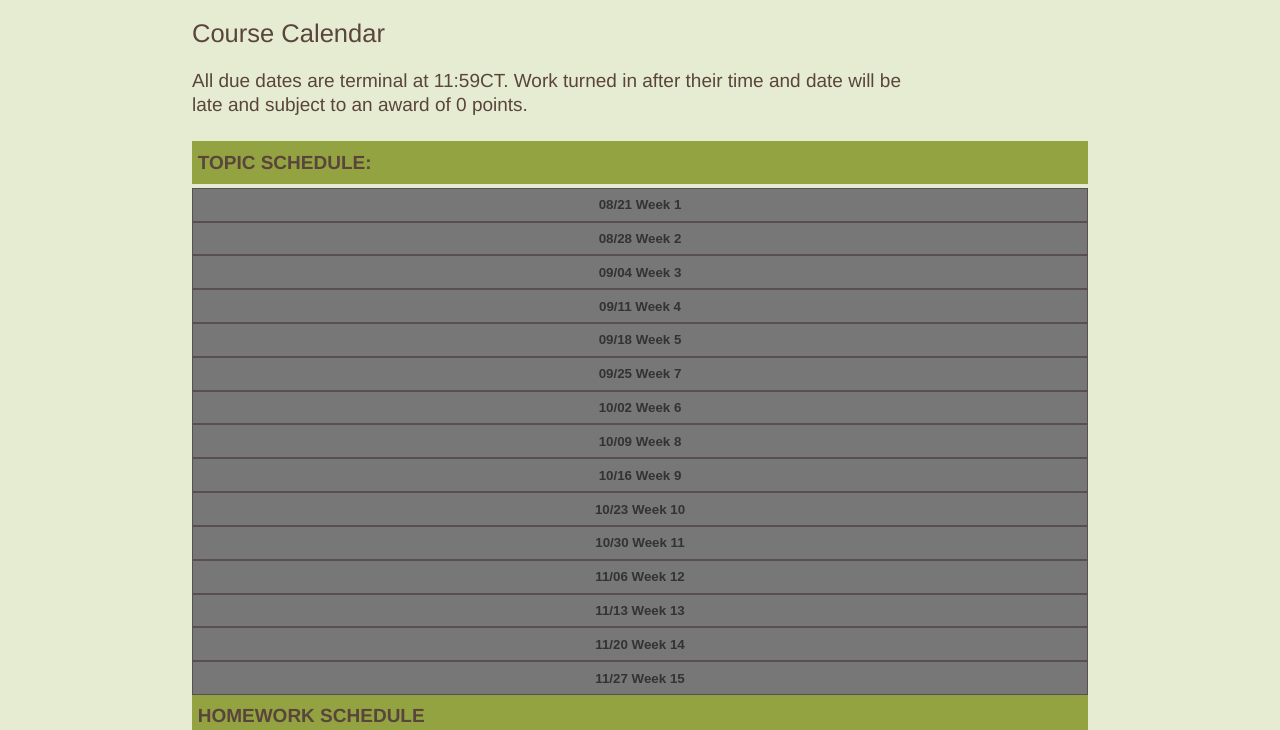
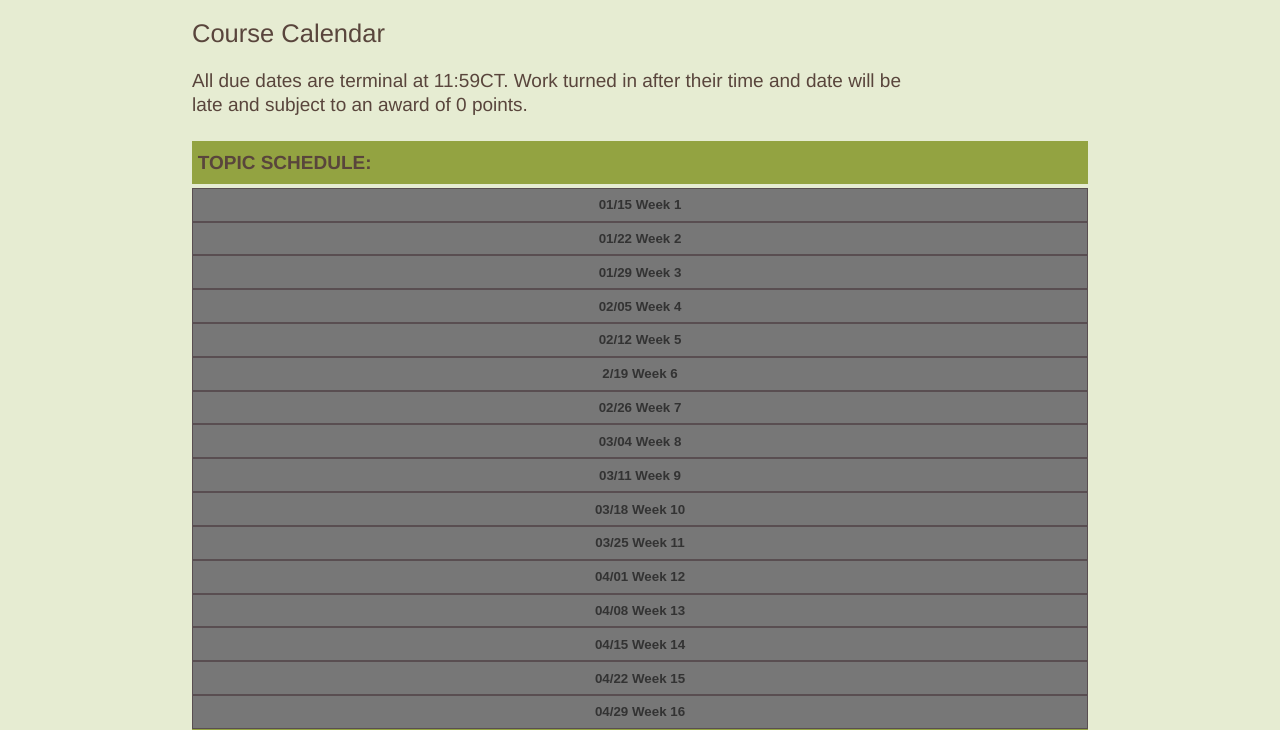
Before and after one commit to dkriegls/itmd-362-spring2020-w, a plain HTML site: page index.html in a window 1280 px wide. Shown: the part 250-980 px from the top of the page. Drawn offline with nearby package versions, Linux system fonts and the light colour scheme.

Commit message:
Updating class dates

```diff
--- a/index.html
+++ b/index.html
@@ -37,7 +37,7 @@
         <section class="topics">
         <h3>Topic Schedule&#58;</h3>
           <div id="class_schedule">
-            <button class="accordion">08/21 Week 1</button>
+            <button class="accordion">01/15 Week 1</button>
             <div class="panel">
               <h4 class="topic">Class Intro HTML review</h4>
               <ol class="alignleft">
@@ -47,7 +47,7 @@
                 <li>Reread Mozilla Developer Network <a href="#links">Links</a></li>
               </ol>
             </div>
-            <button class="accordion">08/28 Week 2</button>
+            <button class="accordion">01/22 Week 2</button>
             <div class="panel">
               <h4 class="topic">CSS Review, Relative Units</h4>
               <ol class="alignleft">
@@ -56,7 +56,7 @@
                 </li>
               </ol>
             </div>
-            <button class="accordion">09/04 Week 3</button>
+            <button class="accordion">01/29 Week 3</button>
             <div class="panel">
               <h4 class="topic">JS Review, Responsive Design</h4>
               <ol class="alignleft">
@@ -69,7 +69,7 @@
                 <li>MDN <a href="https://developer.mozilla.org/en-US/Apps/Progressive/Responsive/responsive_design_building_blocks">The building blocks of responsive design</a></li>
               </ol>
             </div>
-            <button class="accordion">09/11 Week 4</button>
+            <button class="accordion">02/05 Week 4</button>
             <div class="panel">
               <h4 class="topic">Touchscreen, and forms</h4>
               <ol class="alignleft">
@@ -82,7 +82,7 @@
                 <li>MDN: <a href="https://developer.mozilla.org/en-US/docs/Learn/HTML/Forms">HTML Forms Guide</a></li>
               </ol>
             </div>
-            <button class="accordion">09/18 Week 5</button>
+            <button class="accordion">02/12 Week 5</button>
             <div class="panel">
               <h4 class="topic">Typography</h4>
               <ol class="alignleft">
@@ -91,7 +91,7 @@
                 </li>
               </ol>
             </div>
-            <button class="accordion">09/25 Week 7</button>
+            <button class="accordion">2/19 Week 6</button>
             <div class="panel">
               <h4 class="topic">Interface Typography</h4>
               <ol class="alignleft">
@@ -100,11 +100,7 @@
                 </li>
               </ol>
             </div>
-            <button class="accordion">10/02 Week 6</button>
-            <div class="panel">
-              <h4 class="topic">NO CLASS</h4>
-            </div>
-            <button class="accordion">10/09 Week 8</button>
+            <button class="accordion">02/26 Week 7</button>
             <div class="panel">
             <h4 class="topic">Colors</h4>
               <ol class="alignleft">
@@ -119,7 +115,7 @@
                 </li>
               </ol>
             </div>
-            <button class="accordion">10/16 Week 9</button>
+            <button class="accordion">03/04 Week 8</button>
             <div class="panel">
               <h4 class="topic">Material Design</h4>
               <ol class="alignleft">
@@ -131,14 +127,18 @@
                 <li>Val Head, <a href="https://alistapart.com/article/designing-safer-web-animation-for-motion-sensitivity">Designing Safer Web Animation For Motion Sensitivity</a></li>
               </ol>
             </div>
-            <button class="accordion">10/23 Week 10</button>
+            <button class="accordion">03/11 Week 9</button>
             <div class="panel">
               <h4 class="topic">Motion</h4>
               <ol class="alignleft">
                 <li>Cheung, <a href="http://www.uxbooth.com/articles/styling-forms-accessibly/">Styling Forms Accessibly</a></li>
               </ol>
             </div>
-            <button class="accordion">10/30 Week 11</button>
+            <button class="accordion">03/18 Week 10</button>
+            <div class="panel">
+              <h4 class="topic">NO CLASS, SPRING BREAK!</h4>
+            </div>
+            <button class="accordion">03/25 Week 11</button>
             <div class="panel">
               <h4 class="topic">HCI Guidelines, Ethics</h4>
               <ol class="alignleft">
@@ -150,7 +150,7 @@
                 <li>GNOME Desktop, <a href="https://developer.gnome.org/hig/stable/">Human Interface Guidelines</a></li>
               </ol>
             </div>
-            <button class="accordion">11/06 Week 12</button>
+            <button class="accordion">04/01 Week 12</button>
             <div class="panel">
               <h4 class="topic">Usability Testing</h4>
                 <ol class="alignleft">
@@ -162,7 +162,7 @@
                   </li>
                 </ol>
             </div>
-            <button class="accordion">11/13 Week 13</button>
+            <button class="accordion">04/08 Week 13</button>
             <div class="panel">
               <h4 class="topic">Usability</h4>
               <ol class="alignleft">
@@ -171,7 +171,7 @@
                 </li>
               </ol>
             </div>
-            <button class="accordion">11/20 Week 14</button>
+            <button class="accordion">04/15 Week 14</button>
             <div class="panel">
               <h4 class="topic">Emotional Design</h4>
               <ol class="alignleft">
@@ -180,9 +180,13 @@
                 </li>
               </ol>
             </div>
-            <button class="accordion">11/27 Week 15</button>
+            <button class="accordion">04/22 Week 15</button>
             <div class="panel">
-              <h4 class="topic">NO CLASS</h4>
+              <h4 class="topic">Project Lab; Bring all your questions</h4>
+            </div>
+            <button class="accordion">04/29 Week 16</button>
+            <div class="panel">
+              <h4 class="topic">Fill Week</h4>
             </div>
           </div>
         </section>
@@ -200,38 +204,38 @@
               </tr>
               <tr>
                 <td></td>
-                <td><a href="https://github.com/dkriegls/itmd-362-fall2019/tree/master/labs">Labs</a></td>
+                <td><a href="https://github.com/dkriegls/itmd-362-spring2020-w/tree/master/labs">Labs</a></td>
               </tr>
               <tr>
-                <td>08/28 Week 2</td>
+                <td>01/22 Week 2</td>
                 <td class="alignleft">Lab-1</td>
               </tr>
               <tr>
-                <td>09/18 Week 5</td>
+                <td>02/12 Week 5</td>
                 <td class="alignleft">Lab-2</td>
               </tr>
               <tr>
-                <td>10/16 Week 8</td>
+                <td>03/04 Week 8</td>
                 <td class="alignleft">Lab-3</td>
               </tr>
               <tr>
-                <td>10/16 Week 9</td>
+                <td>03/11 Week 9</td>
                 <td class="alignleft">Lab-4</td>
               </tr>
               <tr>
-                <td>10/23 Week 10</td>
+                <td>03/25 Week 11</td>
                 <td class="alignleft">Lab-5</td>
               </tr>
               <tr>
-                <td>11/06 Week 12</td>
+                <td>04/08 Week 13</td>
                 <td class="alignleft">Lab-6</td>
               </tr>
               <tr>
-                <td>11/13 Week 13</td>
+                <td>04/15 Week 14</td>
                 <td class="alignleft">Lab-7</td>
               </tr>
               <tr>
-                <td>11/20 Week 14</td>
+                <td>04/22 Week 15</td>
                 <td class="alignleft">Lab-8</td>
               </tr>
             </table>
@@ -251,15 +255,15 @@
                 <td><a href="projects.html#project-one">Project One</a></td>
               </tr>
               <tr>
-                <td>10/02 Week 7</td>
+                <td>02/26 Week 7</td>
                 <td class="alignleft">First Turn In</td>
               </tr>
               <tr>
-                <td>10/09 Week 8</td>
+                <td>03/04 Week 8</td>
                 <td class="alignleft">Comments Due</td>
               </tr>
               <tr>
-                <td>10/30 Week 11</td>
+                <td>03/25 Week 11</td>
                 <td class="alignleft">Final Turn In</td>
               </tr>
               <tr>
@@ -267,19 +271,19 @@
                 <td><a href="projects.html#project-two">Project Two</a></td>
               </tr>
               <tr>
-                <td>10/30 Week 11</td>
+                <td>04/01 Week 12</td>
                 <td class="alignleft">Task Analysis Due</td>
               </tr>
               <tr>
-                <td>11/06 Week 12</td>
+                <td>04/08 Week 13</td>
                 <td class="alignleft">First Turn In</td>
               </tr>
               <tr>
-                <td>11/13  Week 13</td>
+                <td>04/15  Week 14</td>
                 <td class="alignleft">Comments Due</td>
               </tr>
               <tr>
-                <td>11/27 Week 15</td>
+                <td>04/29 Week 16</td>
                 <td class="alignleft">Final Turn In</td>
               </tr>
               <tr>
@@ -287,7 +291,7 @@
                 <td><a href="projects.html#project-three">Project Three</a></td>
               </tr>
               <tr>
-                <td>11/27 Week 15</td>
+                <td>04/29 Week 16</td>
                 <td class="alignleft">First and Only Turn In</td>
               </tr>
             </table>
```
Also changed, not shown: links.html (+1 -1 lines), syllabus.html (+2 -2 lines).
